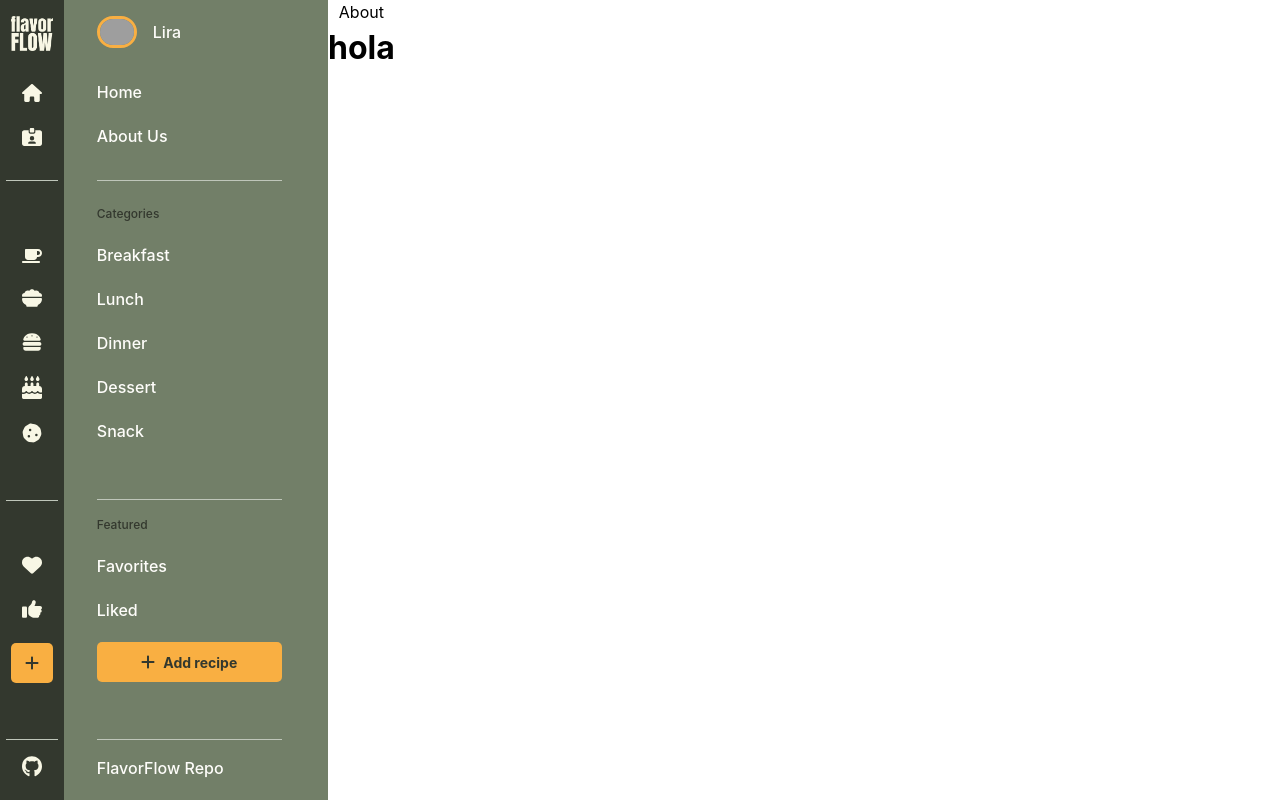
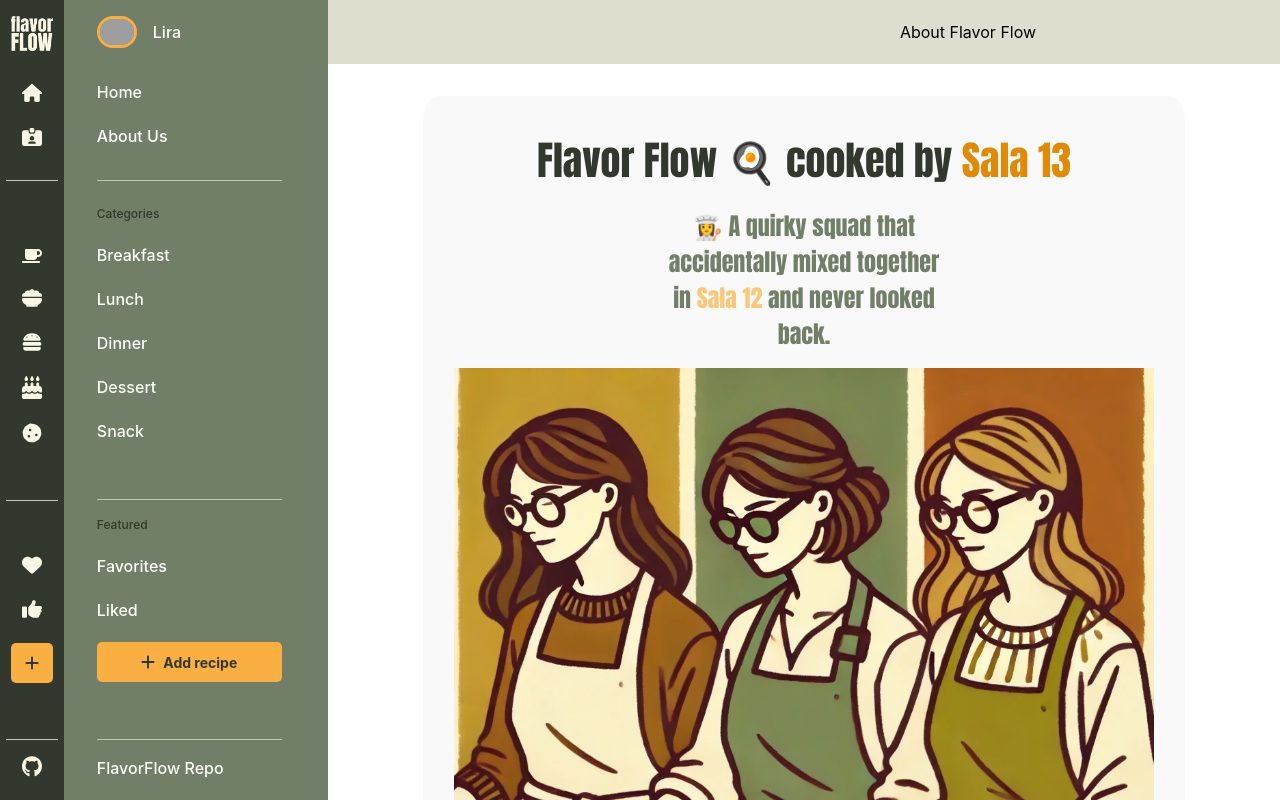
Before and after one commit to clasei/flavorflow, a React (Vite) app: page /About in a window 1280 px wide. Built offline with nearby package versions, Linux system fonts and the light colour scheme; grey boxes are pictures that could not be loaded.

Commit message:
About us finished

```diff
--- a/src/App.css
+++ b/src/App.css
@@ -788,3 +788,92 @@ input:focus, select:focus, textarea:focus {
   width: 24px;
   height: 24px;
 }
+
+/*About us-------------------------------------------------*/
+
+.aboutContainer {
+  display: flex;
+  flex-direction: column;
+  align-items: center;
+  justify-content: center;
+  text-align: center;
+  margin: 96px auto 0;
+  max-width: 80%;
+  background: #f9f9f9;
+  border-radius: 2%;
+  box-shadow: 0 2% 5% rgba(0, 0, 0, 0.1);
+  font-family: 'Arial', sans-serif;
+  margin-bottom: 64px;
+}
+
+.aboutContainer h1 {
+  font-size: 40px;
+  font-weight: bold;
+  margin-bottom: 24px;
+  line-height: 1.2;
+  font-family: var(--font-heading);
+  color: var(--color-secundary500);
+  margin-top: 40px;
+}
+
+.aboutContainer span {
+  font-size: 24px;
+  font-weight: 300;
+  margin-bottom: 16px;
+  color: var(--color-primary500);
+  width: 38%;
+  font-family: var(--font-heading);
+}
+
+.aboutDescription{
+  font-size: 120%;
+  line-height: 1.6;
+  margin: 2% 0;
+  padding: 0 5%;
+  text-align: center;
+  width: 860px;
+  margin-bottom:64px;
+}
+
+#yellowSpanH1 {
+  color: var(--color-accent600);
+  font-size: 40px;
+}
+
+#yellowSpan {
+  color: var(--color-accent400);
+}
+
+#about {
+  height: 700px;
+  object-fit: contain;
+}
+
+.chefs{
+  display: flex;
+  width: 800px;
+  margin-top: 24px;
+}
+
+.chefCard {
+width: 260px;
+display: flex;
+flex-direction: column;
+justify-content: center;
+align-items: center;
+}
+
+.chefCard h3{
+  font-family: var(--font-heading);
+  color: var(--color-secundary500);
+}
+
+.chefCard p, .chefCard a{
+  font-size: 14px;
+  color: var(--color-secundary500);
+  margin: 0 auto;
+}
+
+.chefCard a{
+
+}
--- a/src/pages/About.jsx
+++ b/src/pages/About.jsx
@@ -1,9 +1,41 @@
 import React from 'react'
-
+import about from "../assets/images/about.webp";
 function About() {
   return (
-    <div>About
-      <h1>hola</h1>
+    <div className="mainContainer">
+
+      <div className="mainBar">
+        <p>About Flavor Flow</p>
+      </div>
+
+      <div class='aboutContainer'>
+  <h1>Flavor Flow 🍳 cooked by <span id='yellowSpanH1'>Sala 13</span></h1>
+  <span>👩‍🍳 A quirky squad that accidentally mixed together in <span  id='yellowSpan'>Sala 12</span> and never looked back.</span>
+  <img id='about' src={about} alt="sala 13" />
+    <section className='chefs'>
+      <div className='chefCard'>
+        <h3>Ana Badolato</h3>
+        <p>Web Dev & UX Designer</p>
+        <a href="https://www.linkedin.com/in/anabadolatomunuera/">LinkedIn</a>
+      </div>
+      <div className='chefCard'>
+        <h3>Clara Seijo</h3>
+        <p>Web Dev & ...</p>
+        <a href="https://www.linkedin.com/in/claraseijo/">LinkedIn</a>
+      </div>
+      <div className='chefCard'>
+        <h3>Núria Soley</h3>
+        <p>Web Dev & ...</p>
+        <a href="https://www.linkedin.com/in/n%C3%BAria-soley-arnau-905a67147/">LinkedIn</a>
+      </div>
+
+    </section>
+    <div  className='aboutDescription'>
+    <p>Like a surprise combo that just works 🍔, we’ve combined our skills to cook up the freshest app experience. Buckle up 🎢, because this flavor train isn’t stopping!</p>
+    </div>
+
+</div>
+
     </div>
   )
 }
```
Also changed, not shown: src/assets/images/about.webp (added).
